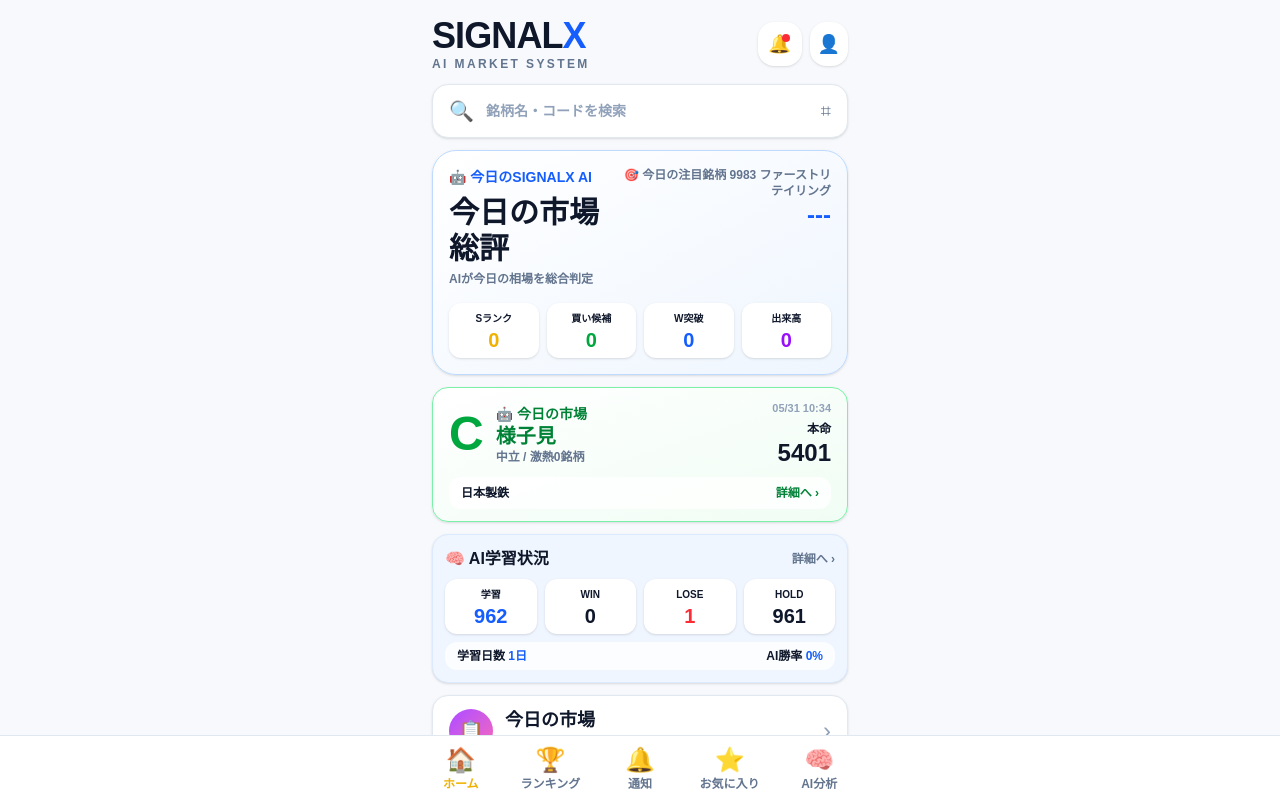
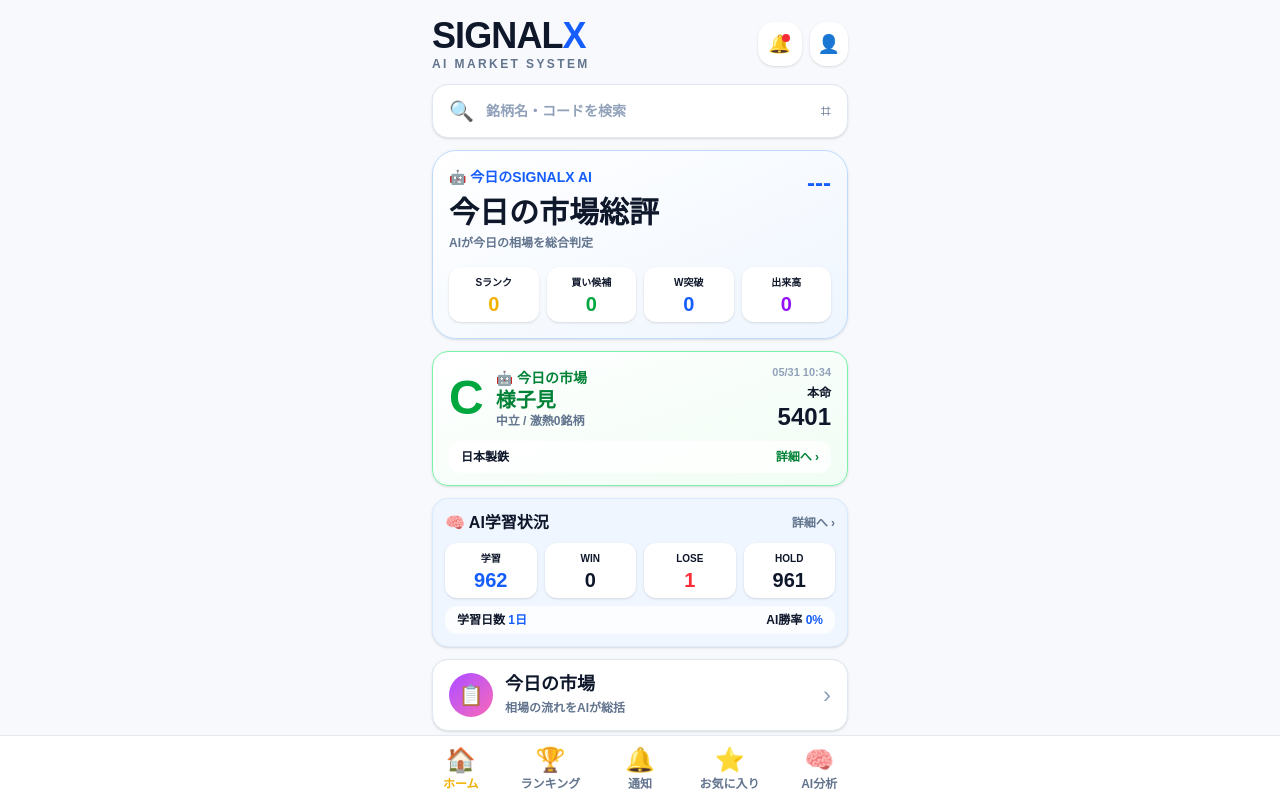
Before and after one commit to asawaku1632/signal-x, a Next.js app: page /dashboard in a window 1280 px wide. Shown: the top 798 px of the page. Built offline with nearby package versions, Linux system fonts and the light colour scheme; no server answers.

Commit message:
Update market summary wording

```diff
--- a/app/dashboard/page.tsx
+++ b/app/dashboard/page.tsx
@@ -325,11 +325,7 @@ export default function HomePage() {
 
             <div className="text-right">
 
-              <p className="text-xs font-black text-slate-500">🎯 今日の注目銘柄
 
-9983
-
-ファーストリテイリング</p>
 
               <p className="text-2xl font-black text-blue-600">
 
```
